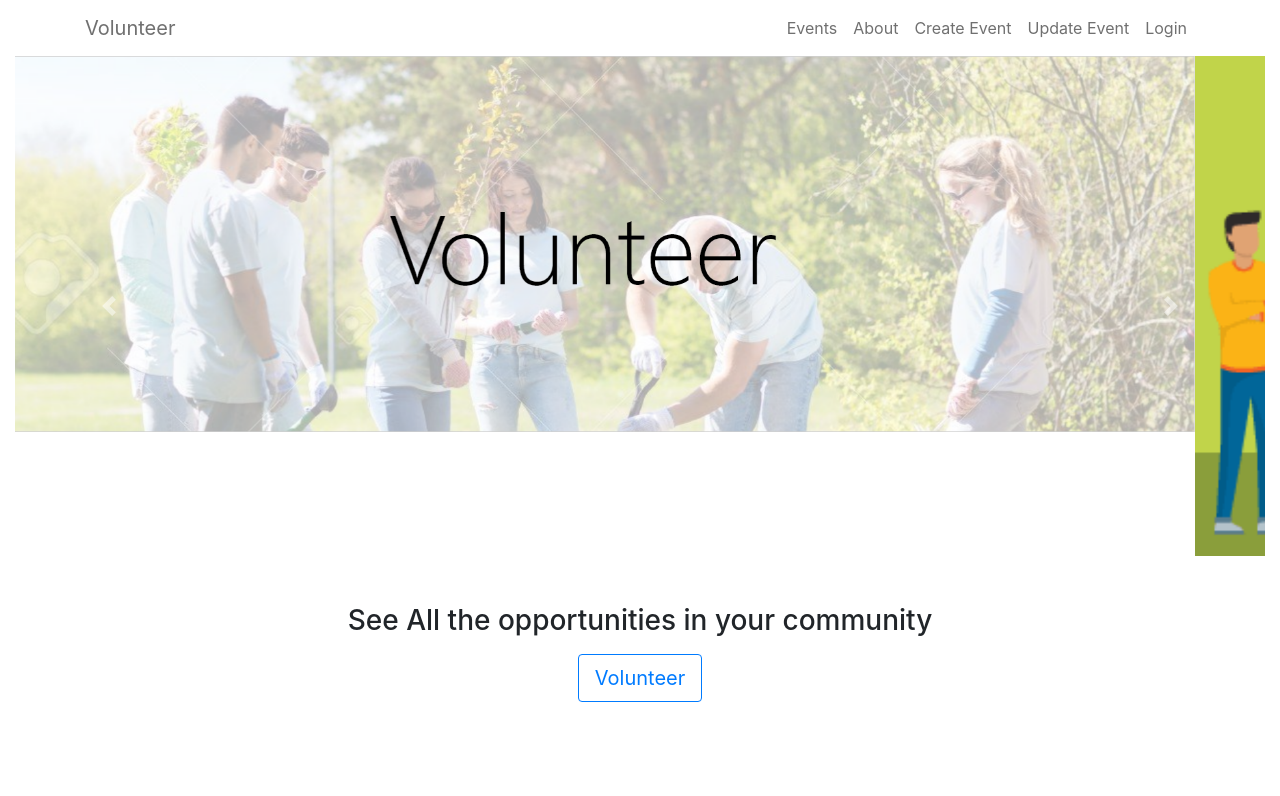
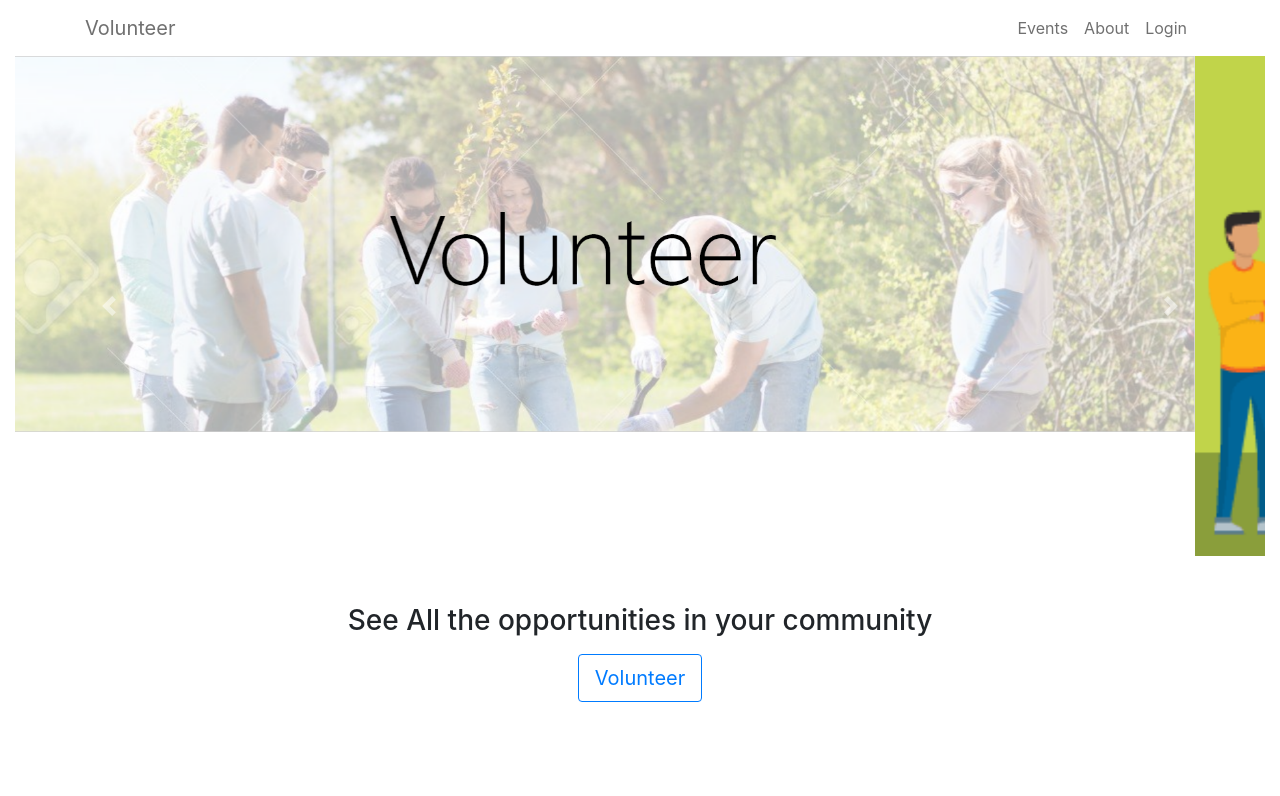
Before and after one commit to MikhailHusyev/VolunteerSite, an Angular app: page / in a window 1280 px wide. Shown: the top 796 px of the page. Built offline with nearby package versions, Linux system fonts and the light colour scheme.

Commit message:
Removed references to private pages

```diff
--- a/src/app/common/navbar/navbar.component.html
+++ b/src/app/common/navbar/navbar.component.html
@@ -12,8 +12,6 @@
                         <ul class="navbar-nav ml-auto">
                             <li class="nav-item"><a class="nav-link linkColor " [routerLink] = "['/events']">Events</a></li>
                             <li class="nav-item"><a class="nav-link linkColor" [routerLink] = "['/aboutus']">About</a></li>
-                            <li class="nav-item"><a class="nav-link linkColor" [routerLink] = "['/private/createevent']">Create Event</a></li>
-                            <li class="nav-item"><a class="nav-link linkColor" [routerLink] = "['/private/createevent']">Update Event</a></li>
                             <li class="nav-item"><a class="nav-link linkColor" href="#">Login</a></li>
                         </ul>
 
```
